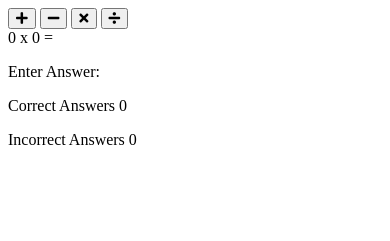
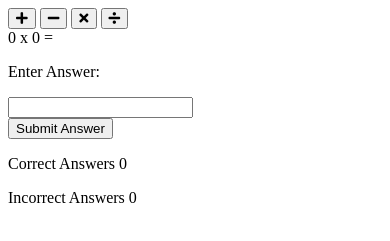
Before and after one commit to sakixchy/Love_Maths_Project, a plain HTML site: page index.html in a window 390 px wide. Shown: the part 111-352 px from the top of the page. Drawn offline with Linux system fonts and the light colour scheme.

Commit message:
create a p class for mobile and an input for number along with a button for submitting answer

```diff
--- a/index.html
+++ b/index.html
@@ -36,7 +36,10 @@
             <span id="operand2">0</span>
             <span>=</span>
             <p class="answer-message">Enter Answer:</p>
+            <input id="answer-box" type="number">
+
         </div>
+        <button class="btn btn--gray">Submit Answer</button>
     </div>
 
     <div class="score-area">
```
